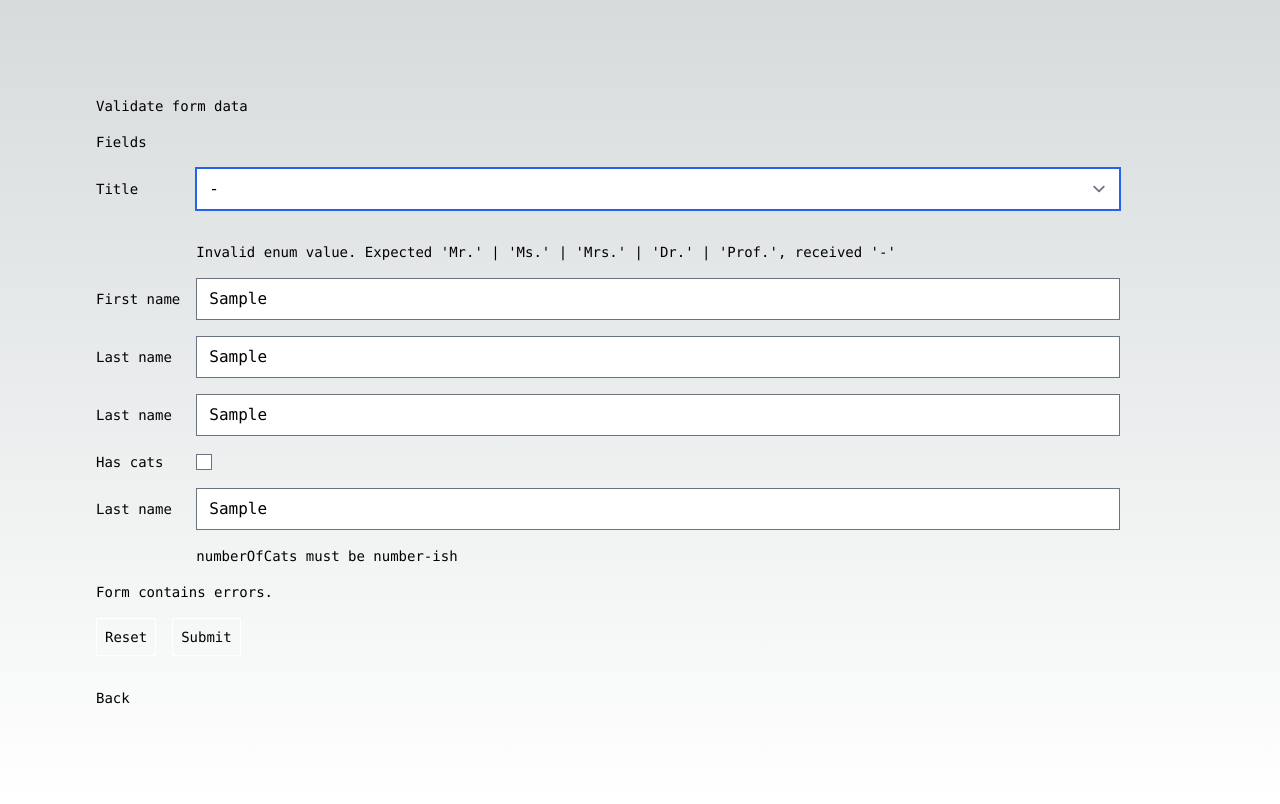
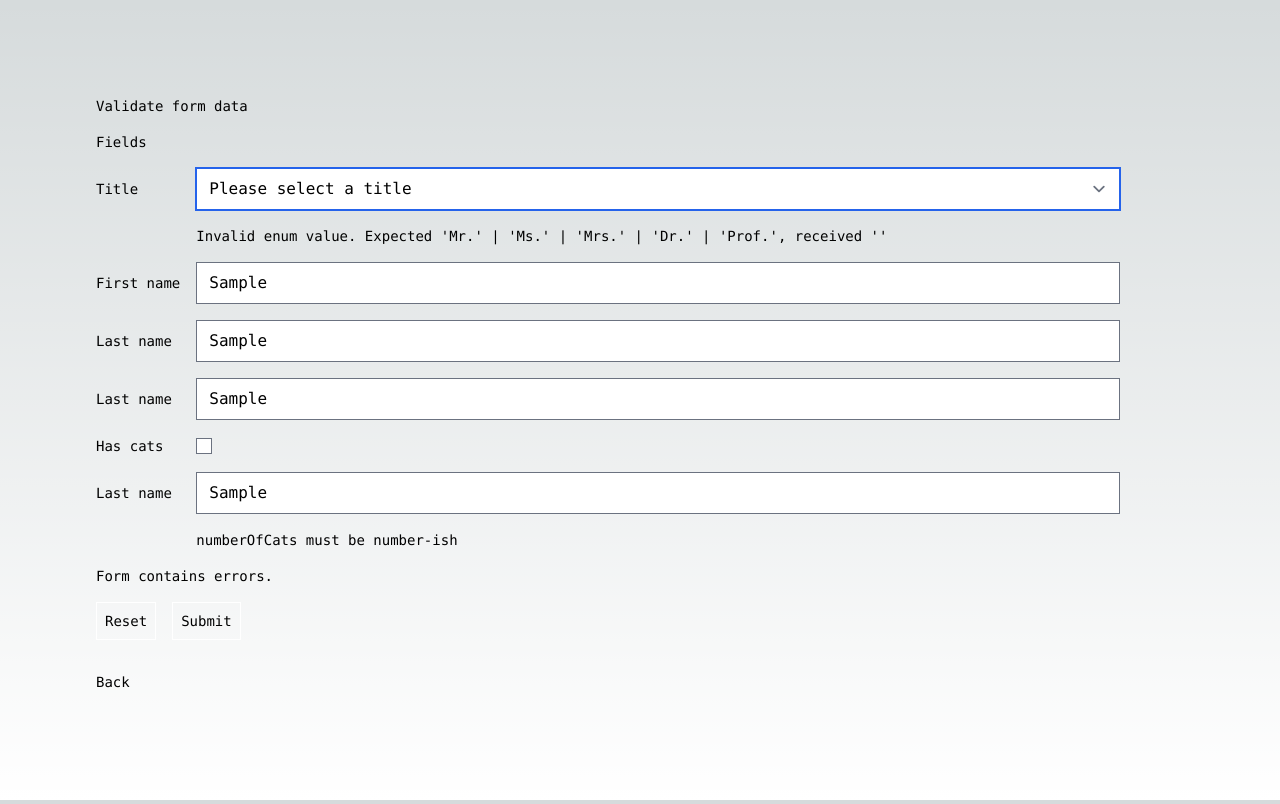
Before and after one commit to maurer2/Monte, a Next.js app in the folder example/: page /validate-form-data in a window 1280 px wide. Both pictures are taken after typing "Sample", "Sample", "Sample", "Sample" into the empty fields and a click on the button "Submit". Built offline with nearby package versions, Linux system fonts and the light colour scheme.

Commit message:
Fixed default title select

```diff
--- a/example/src/app/validate-form-data/page.tsx
+++ b/example/src/app/validate-form-data/page.tsx
@@ -12,10 +12,10 @@ import { schema } from '../../schema/schema';
 import { titles } from '../../schema/schema.constants';
 import type { Schema, SchemaWithEmptyValues } from '../../schema/schema.types';
 
-//https://stackoverflow.com/questions/73582246/zod-schema-how-to-make-a-field-optional-or-have-a-minimum-string-contraint
+// https://stackoverflow.com/questions/73582246/zod-schema-how-to-make-a-field-optional-or-have-a-minimum-string-contraint
 
 const initialFormState: SchemaWithEmptyValues = {
-  title: '-',
+  title: '',
   firstName: '',
   middleName: undefined,
   lastName: '',
@@ -45,7 +45,6 @@ export default function ValidateFormData() {
     trigger('numberOfCats');
   }, [hasCats, trigger]);
 
-
   function onSubmit(value: unknown): void {
     console.log('submit', value);
   }
@@ -58,6 +57,8 @@ export default function ValidateFormData() {
     event.preventDefault();
     reset();
   }
+
+  console.log(errors);
 
   return (
     <main className="flex min-h-screen p-24">
@@ -75,20 +76,16 @@ export default function ValidateFormData() {
             <select
               {...register('title')}
               className='text-black'
-              // onChange={(value) => {
-              //   setValue('title', value);
-              //   trigger('title');
-              // }}
+              defaultValue='' // required to fixes flash of 'MR.' option
             >
               {/* default value */}
-              <option key="-" value="-">-</option>
-              {titles.map((title) => (
-                <option key={title} value={title}>
-                  {title}
+              {['', ...titles].map((title) => (
+                <option key={title} value={title} disabled={title === ''}>
+                  {title === '' ? 'Please select a title' : title}
                 </option>
               ))}
             </select>
-            {errors.title && <p className="col-start-2 mt-4">{errors.title.message}</p>}
+            {errors.title && <p className="col-start-2">{errors.title.message}</p>}
 
             {/* firstName */}
             <label htmlFor="firstName">First name</label>
--- a/example/src/schema/schema.types.ts
+++ b/example/src/schema/schema.types.ts
@@ -8,5 +8,5 @@ export type Titles = typeof titles[number];
 
 // Needed for empty select field -> empty fields won't validate successfully with regular Schema
 export type SchemaWithEmptyValues = Omit<Schema, 'title'> & {
-  title: Titles | '-',
+  title: Titles | '',
 }
```
